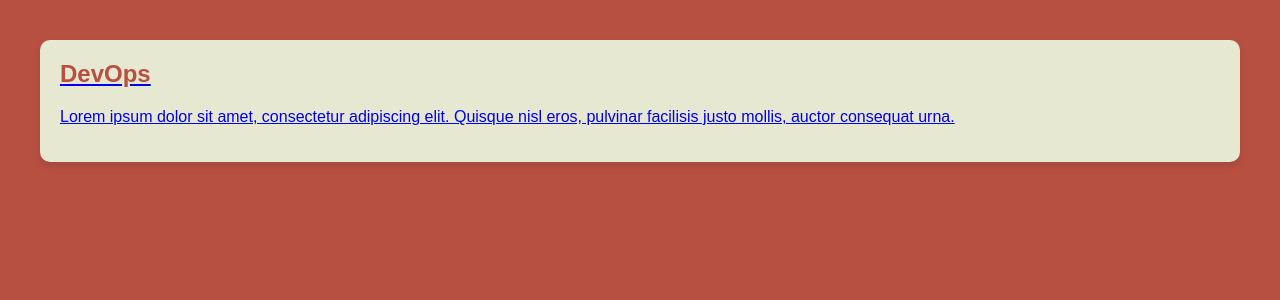
After one commit to ManoharMP7/OKG-1.1, a Django app: page /courses/ in a window 1280 px wide. The commit adds this page. Shown: the top 300 px of the page. Run offline with Django 4.2, Linux system fonts and the light colour scheme.

Commit message:
addedfoundation

```diff
--- a/Accounts/admin.py
+++ b/Accounts/admin.py
@@ -1,3 +1,4 @@
 from django.contrib import admin
+from django.contrib.auth.models import User
 
-# Register your models here.
+# No specific models to register in this case since we're using default User model
--- /dev/null
+++ b/Courses/admin.py
@@ -0,0 +1,4 @@
+from django.contrib import admin
+from .models import Course
+
+admin.site.register(Course)
--- /dev/null
+++ b/Courses/apps.py
@@ -0,0 +1,6 @@
+from django.apps import AppConfig
+
+
+class CoursesConfig(AppConfig):
+    default_auto_field = 'django.db.models.BigAutoField'
+    name = 'Courses'
--- /dev/null
+++ b/Courses/tests.py
@@ -0,0 +1,3 @@
+from django.test import TestCase
+
+# Create your tests here.
--- /dev/null
+++ b/Courses/views.py
@@ -0,0 +1,8 @@
+# In your views.py
+
+from django.shortcuts import render
+from .models import Course
+
+def courses(request):
+    courses = Course.objects.all()
+    return render(request, 'Courses/courses.html', {'courses': courses})
--- a/DevOps/views.py
+++ b/DevOps/views.py
@@ -1,3 +1,5 @@
 from django.shortcuts import render
 
-# Create your views here.
+
+def dev_ops(request):
+    return render(request, 'DevOps/devops.html')
--- a/OKG/settings.py
+++ b/OKG/settings.py
@@ -38,6 +38,7 @@ INSTALLED_APPS = [
     'django.contrib.messages',
     'django.contrib.staticfiles',
     'Accounts',
+    'Courses',
     'DevOps',
 ]
 
--- a/OKG/urls.py
+++ b/OKG/urls.py
@@ -16,9 +16,15 @@ Including another URLconf
 """
 from django.contrib import admin
 from django.urls import path
-from Accounts.views import login_view
+from Accounts.views import user_login
+from Courses.views import courses
+from DevOps.views import dev_ops
 
 urlpatterns = [
     path('admin/', admin.site.urls),
-    path('', login_view, name='login'),
+    path('', user_login, name='login'),
+    path('courses/', courses , name = 'courses'),
+    path('devops/', dev_ops, name = 'devops'),
+
+
 ]
--- /dev/null
+++ b/static/css/courses/coursesstyle.css
@@ -0,0 +1,41 @@
+body {
+  font-family: Arial, sans-serif;
+  background-color: #b85042;
+  margin: 0;
+  padding: 0;
+  color: #e7e8d1;
+}
+
+.container {
+  display: flex;
+  flex-direction: column;
+  align-items: center;
+  padding: 20px;
+}
+
+.main-content {
+  display: flex;
+  flex-direction: column;
+  margin-top: 20px;
+  width: 100%;
+  max-width: 1200px;
+  gap: 20px;
+}
+
+.course {
+  background-color: #e7e8d1;
+  color: #000;
+  padding: 20px;
+  border-radius: 10px;
+  box-shadow: 0 4px 8px rgba(0, 0, 0, 0.1);
+}
+
+.course h2 {
+  margin-top: 0;
+  font-size: 24px;
+  color: #b85042;
+}
+
+.course p {
+  font-size: 16px;
+}
--- /dev/null
+++ b/templates/Courses/courses.html
@@ -0,0 +1,25 @@
+{% load static %}
+<!DOCTYPE html>
+<html lang="en">
+  <head>
+    <meta charset="UTF-8" />
+    <meta name="viewport" content="width=device-width, initial-scale=1.0" />
+    <title>Courses</title>
+    <link rel="stylesheet" href="{% static "css/courses/coursesstyle.css" %}">
+  </head>
+  <body>
+    <div class="container">
+      <div class="main-content">
+        <div class="course">
+          <a href="{% url 'devops'  %}">
+            <h2>DevOps</h2>
+            <p>
+              Lorem ipsum dolor sit amet, consectetur adipiscing elit. Quisque
+              nisl eros, pulvinar facilisis justo mollis, auctor consequat urna.
+            </p>
+          </a>
+        </div>
+      </div>
+    </div>
+  </body>
+</html>
```
Also changed, not shown: Accounts/views.py (+16 -3 lines), Courses/models.py (added, +9 -0 lines), templates/Accounts/login.html (+17 -3 lines), templates/DevOps/devops.html (added, +17 -0 lines), Courses/__init__.py (added), Courses/migrations/0001_initial.py (added), Courses/migrations/__init__.py (added), db.sqlite3.
